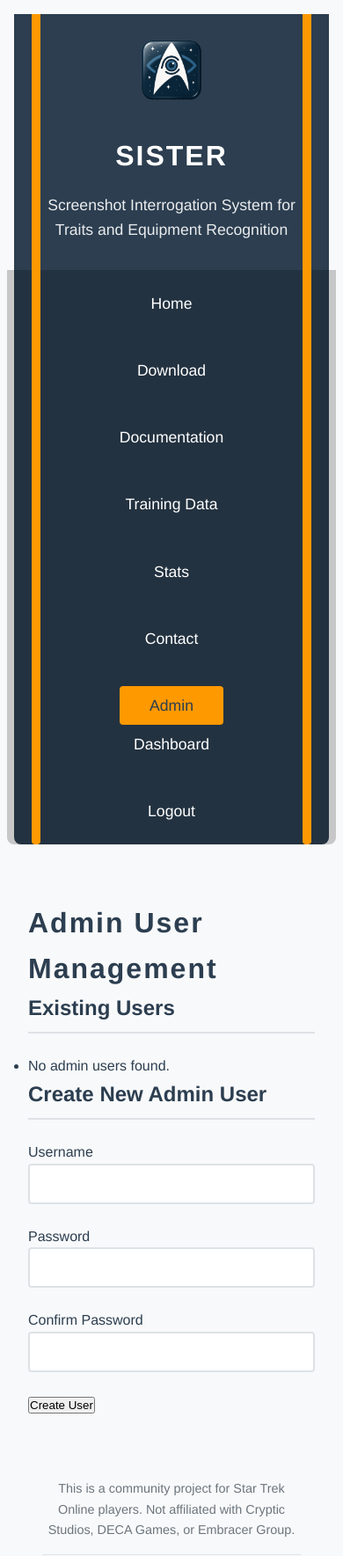
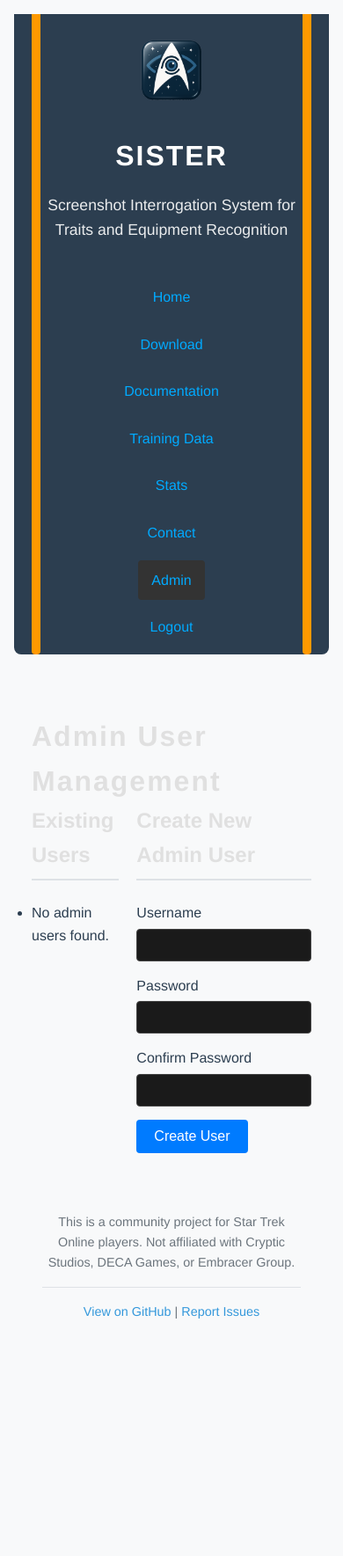
Before and after one commit to phillipod/SISTER, a Flask app: page /admin/users in a window 390 px wide. Shown: the top 1769 px of the page at 88% size. After the commit the page ends 1499 px from the top, so only its background shows below. Run offline with Flask 3, Linux system fonts and the light colour scheme; the visitor is signed in with stand-in values (Sample User, id 1).

Commit message:
✨ Enhance admin interface: Updated templates and styles for admin dashboard, user management, and screenshot browser. Improved navigation with active page highlighting and refined error handling in JavaScript. Added responsive design elements for better user experience.

```diff
--- a/sister_website/app.py
+++ b/sister_website/app.py
@@ -613,7 +613,8 @@ def training_data_stats():
 
     return render_template('training_data_stats.html',
                          stats=stats,
-                         now=datetime.utcnow())
+                         now=datetime.utcnow(),
+                         active_page='training_data_stats')
 
 @app.route('/acceptance-thank-you')
 def acceptance_thank_you():
@@ -631,7 +632,7 @@ def admin_login():
             next_page = request.args.get('next') or url_for('browse_screenshots')
             return redirect(next_page)
         flash('Invalid credentials', 'danger')
-    return render_template('admin_login.html', form=form)
+    return render_template('admin_login.html', form=form, active_page='admin_login')
 
 
 @app.route('/admin/logout')
@@ -670,7 +671,7 @@ def admin_users():
 def browse_screenshots():
     if not is_admin():
         return redirect(url_for('admin_login', next=request.path))
-    return render_template('admin_screenshots.html')
+    return render_template('admin_screenshots.html', active_page='admin_screenshots')
 
 
 @app.route('/admin/api/screenshots')
--- a/sister_website/static/css/style.css
+++ b/sister_website/static/css/style.css
@@ -589,39 +589,44 @@ footer {
     text-decoration: underline;
 }
 
-.main-nav {
-    margin: 0 -2rem;
-    background: rgba(0, 0, 0, 0.2);
-    padding: 1rem;
-    border-radius: 0 0 8px 8px;
-}
-
 .main-nav ul {
     list-style: none;
     padding: 0;
     margin: 0;
     display: flex;
-    justify-content: center;
-    gap: 2rem;
+    width: 100%;
+}
+
+.main-nav {
+    display: flex;
+    align-items: center;
+}
+
+.nav-item-right {
+    margin-left: auto;
+}
+
+.main-nav li {
+    margin: 0 15px;
 }
 
 .main-nav a {
-    color: white;
+    color: #00aaff;
     text-decoration: none;
-    font-size: 1.1rem;
-    padding: 0.5rem 1rem;
-    border-radius: 4px;
-    transition: all 0.3s ease;
-}
-
-.main-nav a:hover {
-    background: rgba(255, 255, 255, 0.1);
-    color: var(--lcars-accent);
-}
-
+    padding: 10px 15px;
+    display: block;
+    transition: background-color 0.2s ease;
+    border-radius: 4px;
+}
+
+.main-nav a:hover,
 .main-nav a.active {
-    background: var(--lcars-accent);
-    color: var(--primary-color);
+    background-color: #333;
+}
+
+.flash-messages {
+    padding: 20px;
+    margin: 0 -20px 20px -20px; /* Extend to container edges */
 }
 
 .hero-section {
@@ -1506,3 +1511,168 @@ footer {
 .admin-login label {
     font-weight: bold;
 }
+
+.main-nav-admin {
+    list-style: none;
+    padding: 0;
+    margin: 0;
+    display: flex;
+}
+
+.main-nav li {
+    margin: 0 15px;
+}
+
+.flash-messages .alert-danger {
+    background-color: #f8d7da;
+    color: #721c24;
+}
+
+/* Admin Pages */
+.admin-container {
+    padding: 20px;
+}
+
+.admin-container h1, .admin-container h2, .admin-container h3 {
+    color: #e0e0e0;
+}
+
+.admin-links {
+    margin-top: 20px;
+}
+
+.admin-link-item {
+    display: block;
+    background-color: #333;
+    padding: 15px;
+    margin-bottom: 10px;
+    border-radius: 4px;
+    color: #00aaff;
+    text-decoration: none;
+    transition: background-color 0.2s ease;
+}
+
+.admin-link-item:hover {
+    background-color: #444;
+}
+
+.admin-browser-layout, .admin-users-layout {
+    display: flex;
+    gap: 20px;
+}
+
+.admin-browser-sidebar, .admin-users-list {
+    flex: 1;
+}
+
+.admin-browser-main, .admin-users-form {
+    flex: 2;
+}
+
+.admin-filters {
+    background-color: #2c2c2c;
+    padding: 15px;
+    border-radius: 4px;
+    margin-bottom: 20px;
+}
+
+.tree-container {
+    background-color: #2c2c2c;
+    padding: 15px;
+    border-radius: 4px;
+    max-height: 60vh;
+    overflow-y: auto;
+}
+
+#preview-pane {
+    text-align: center;
+}
+
+#preview-pane img {
+    max-width: 100%;
+    border: 1px solid #444;
+    background-color: #000;
+}
+
+#screenshot-info {
+    margin-top: 15px;
+    padding: 10px;
+    background-color: #2c2c2c;
+    border-radius: 4px;
+    text-align: left;
+}
+
+#screenshot-info p {
+    margin: 5px 0;
+}
+
+.status-badge {
+    padding: 3px 8px;
+    border-radius: 10px;
+    font-weight: bold;
+    font-size: 0.9em;
+}
+
+.status-accepted {
+    background-color: #28a745;
+    color: #fff;
+}
+
+.status-declined {
+    background-color: #dc3545;
+    color: #fff;
+}
+
+.error-message {
+    color: #f8d7da;
+    background-color: #721c24;
+    padding: 10px;
+    border: 1px solid #f5c6cb;
+    border-radius: 4px;
+}
+
+/* Forms */
+.form-group {
+    margin-bottom: 15px;
+}
+
+.form-group label {
+    display: block;
+    margin-bottom: 5px;
+}
+
+.form-input, .admin-filters select {
+    width: 100%;
+    padding: 10px;
+    background-color: #1a1a1a;
+    border: 1px solid #444;
+    color: #e0e0e0;
+    border-radius: 4px;
+    box-sizing: border-box; /* Important */
+}
+
+.input-error {
+    border-color: #dc3545;
+}
+
+.form-error {
+    color: #f8d7da;
+    font-size: 0.9em;
+    margin-top: 5px;
+}
+
+.btn {
+    display: inline-block;
+    padding: 10px 20px;
+    background-color: #007bff;
+    color: #fff;
+    border: none;
+    border-radius: 4px;
+    cursor: pointer;
+    text-decoration: none;
+    font-size: 1em;
+}
+
+.btn:hover {
+    background-color: #0056b3;
+}
--- a/sister_website/templates/admin_users.html
+++ b/sister_website/templates/admin_users.html
@@ -3,28 +3,28 @@
 {% block title %}Admin User Management{% endblock %}
 
 {% block content %}
-<div class="container">
+<div class="admin-container">
     <h1>Admin User Management</h1>
-    <div class="row">
-        <div class="col-md-6">
+    <div class="admin-users-layout">
+        <div class="admin-users-list">
             <h2>Existing Users</h2>
-            <ul class="list-group">
+            <ul>
                 {% for user in users %}
-                    <li class="list-group-item">{{ user.username }}</li>
+                    <li>{{ user.username }}</li>
                 {% else %}
-                    <li class="list-group-item">No admin users found.</li>
+                    <li>No admin users found.</li>
                 {% endfor %}
             </ul>
         </div>
-        <div class="col-md-6">
+        <div class="admin-users-form">
             <h2>Create New Admin User</h2>
             <form method="POST" action="{{ url_for('admin_users') }}">
                 {{ form.csrf_token }}
                 <div class="form-group">
-                    {{ form.username.label(class="form-control-label") }}
-                    {{ form.username(class="form-control" + (" is-invalid" if form.username.errors else "")) }}
+                    {{ form.username.label }}
+                    {{ form.username(class="form-input" + (" input-error" if form.username.errors else "")) }}
                     {% if form.username.errors %}
-                        <div class="invalid-feedback">
+                        <div class="form-error">
                             {% for error in form.username.errors %}
                                 <span>{{ error }}</span>
                             {% endfor %}
@@ -32,10 +32,10 @@
                     {% endif %}
                 </div>
                 <div class="form-group">
-                    {{ form.password.label(class="form-control-label") }}
-                    {{ form.password(class="form-control" + (" is-invalid" if form.password.errors else "")) }}
+                    {{ form.password.label }}
+                    {{ form.password(class="form-input" + (" input-error" if form.password.errors else "")) }}
                     {% if form.password.errors %}
-                        <div class="invalid-feedback">
+                        <div class="form-error">
                             {% for error in form.password.errors %}
                                 <span>{{ error }}</span>
                             {% endfor %}
@@ -43,10 +43,10 @@
                     {% endif %}
                 </div>
                 <div class="form-group">
-                    {{ form.confirm_password.label(class="form-control-label") }}
-                    {{ form.confirm_password(class="form-control" + (" is-invalid" if form.confirm_password.errors else "")) }}
+                    {{ form.confirm_password.label }}
+                    {{ form.confirm_password(class="form-input" + (" input-error" if form.confirm_password.errors else "")) }}
                     {% if form.confirm_password.errors %}
-                        <div class="invalid-feedback">
+                        <div class="form-error">
                             {% for error in form.confirm_password.errors %}
                                 <span>{{ error }}</span>
                             {% endfor %}
@@ -54,7 +54,7 @@
                     {% endif %}
                 </div>
                 <div class="form-group">
-                    {{ form.submit(class="btn btn-primary") }}
+                    {{ form.submit(class="btn") }}
                 </div>
             </form>
         </div>
--- a/sister_website/templates/base.html
+++ b/sister_website/templates/base.html
@@ -26,15 +26,10 @@
                     <li><a href="{{ url_for('training_data_stats') }}" {% if active_page == 'training_data_stats' %}class="active"{% endif %}>Stats</a></li>
                     <li><a href="{{ url_for('contact') }}" {% if active_page == 'contact' %}class="active"{% endif %}>Contact</a></li>
                     {% if session.admin_user_id %}
-                    <li class="dropdown">
-                        <a href="#" class="{% if active_page.startswith('admin') %}active{% endif %}">Admin</a>
-                        <ul class="dropdown-menu">
-                            <li><a href="{{ url_for('admin_dashboard') }}">Dashboard</a></li>
-                            <li><a href="{{ url_for('admin_logout') }}">Logout</a></li>
-                        </ul>
-                    </li>
+                        <li class="nav-item-right"><a href="{{ url_for('admin_dashboard') }}" class="{% if active_page.startswith('admin') %}active"{% endif %}">Admin</a></li>
+                        <li><a href="{{ url_for('admin_logout') }}">Logout</a></li>
                     {% else %}
-                    <li><a href="{{ url_for('admin_login') }}" {% if active_page == 'admin_login' %}class="active"{% endif %}>Login</a></li>
+                        <li class="nav-item-right"><a href="{{ url_for('admin_login') }}" class="{% if active_page == 'admin_login' %}class="active"{% endif %}">Login</a></li>
                     {% endif %}
                 </ul>
             </nav>
```
Also changed, not shown: sister_website/static/js/admin_browser.js (+6 -5 lines), sister_website/templates/admin_dashboard.html (+4 -4 lines), sister_website/templates/admin_screenshots.html (+13 -15 lines).
